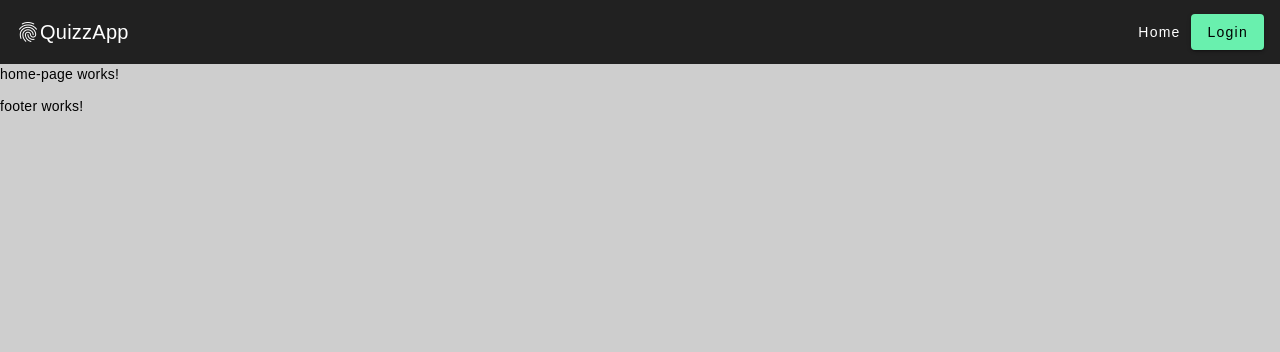
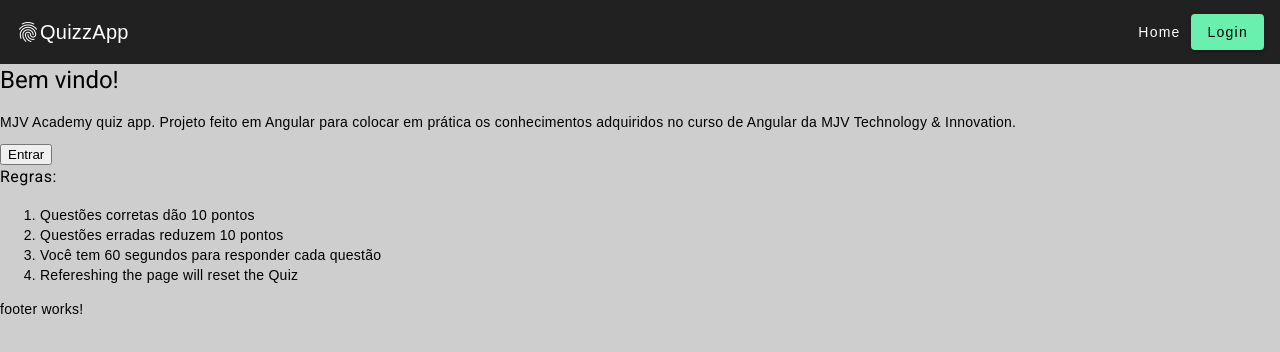
Before and after one commit to pedropuppin/Angular_QuizApp, an Angular app: page /home in a window 1280 px wide. Shown: the top 352 px of the page. Built offline with nearby package versions, Linux system fonts and the light colour scheme.

Commit message:
home page edit

```diff
--- a/src/app/features/home/pages/home-page/home-page.component.html
+++ b/src/app/features/home/pages/home-page/home-page.component.html
@@ -1,3 +1,20 @@
 <app-header></app-header>
-<p>home-page works!</p>
+<div class="app-info">
+  <h1>Bem vindo!</h1>
+  <p>
+    MJV Academy quiz app. Projeto feito em Angular para colocar em prática os conhecimentos
+    adquiridos no curso de Angular da MJV Technology & Innovation.
+  </p>
+  <button *ngIf="!user" (click)="navigateByUrl('login')">Entrar</button>
+  <button *ngIf="user" (click)="navigateByUrl('categories')">Jogar!</button>
+</div>
+<div class="rules">
+  <h4>Regras:</h4>
+  <ol>
+    <li>Questões corretas dão 10 pontos</li>
+    <li>Questões erradas reduzem 10 pontos</li>
+    <li>Você tem 60 segundos para responder cada questão</li>
+    <li>Refereshing the page will reset the Quiz</li>
+  </ol>
+</div>
 <app-footer></app-footer>
--- a/src/app/features/home/pages/home-page/home-page.component.ts
+++ b/src/app/features/home/pages/home-page/home-page.component.ts
@@ -1,9 +1,24 @@
 import { Component } from '@angular/core';
+import { Router } from '@angular/router';
+import { User } from 'src/app/shared/types/user.model';
 
 @Component({
   templateUrl: './home-page.component.html',
   styleUrls: ['./home-page.component.scss']
 })
 export class HomePageComponent {
+  constructor(
+    private router: Router
+  ) { }
 
+  user?: User;
+
+  ngOnInit(): void {
+    const userSessionStorage = sessionStorage.getItem('user');
+    if(userSessionStorage) this.user = JSON.parse(userSessionStorage);
+  }
+
+  navigateByUrl(url: string) {
+    this.router.navigateByUrl(url);
+  }
 }
```
